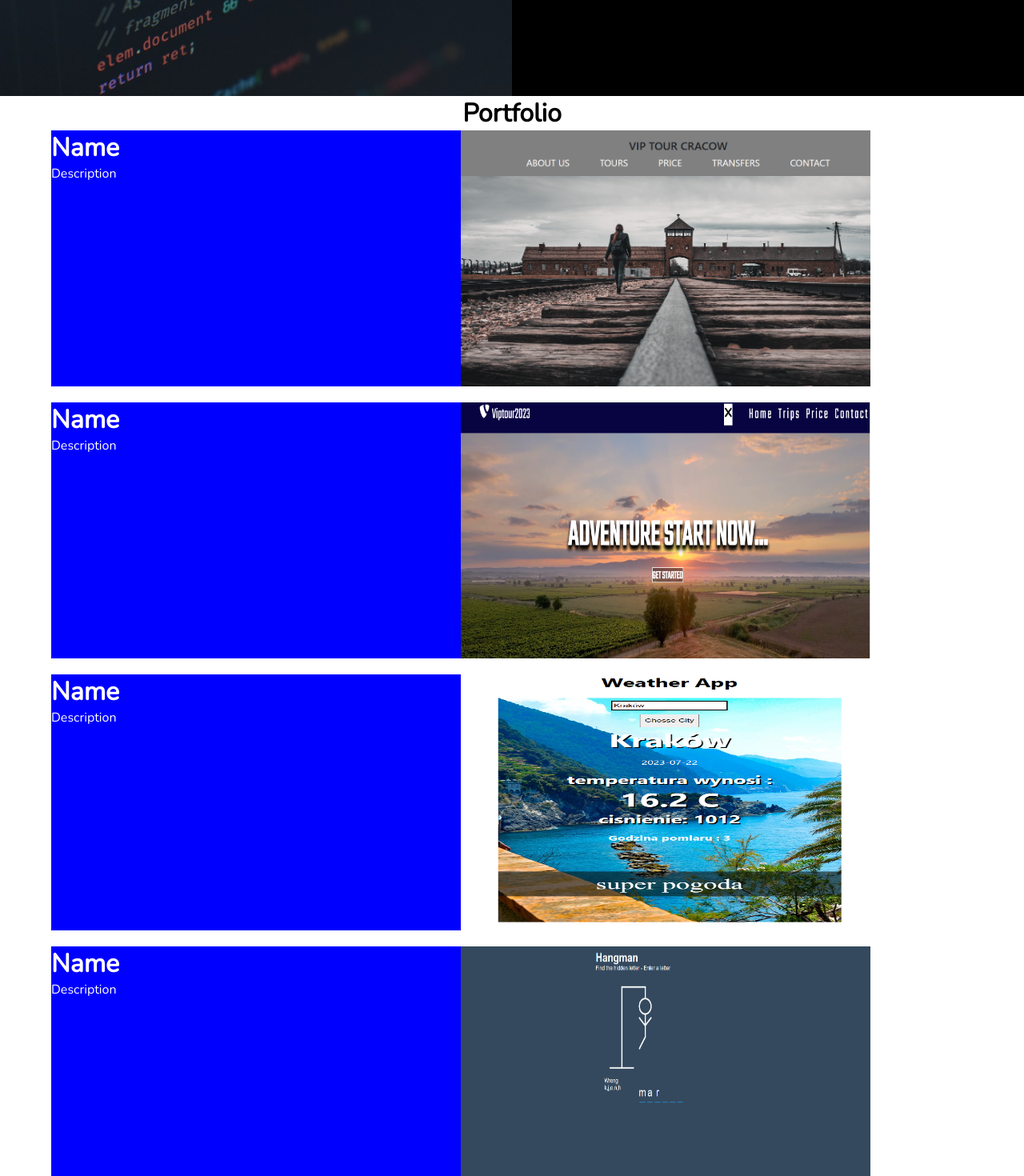
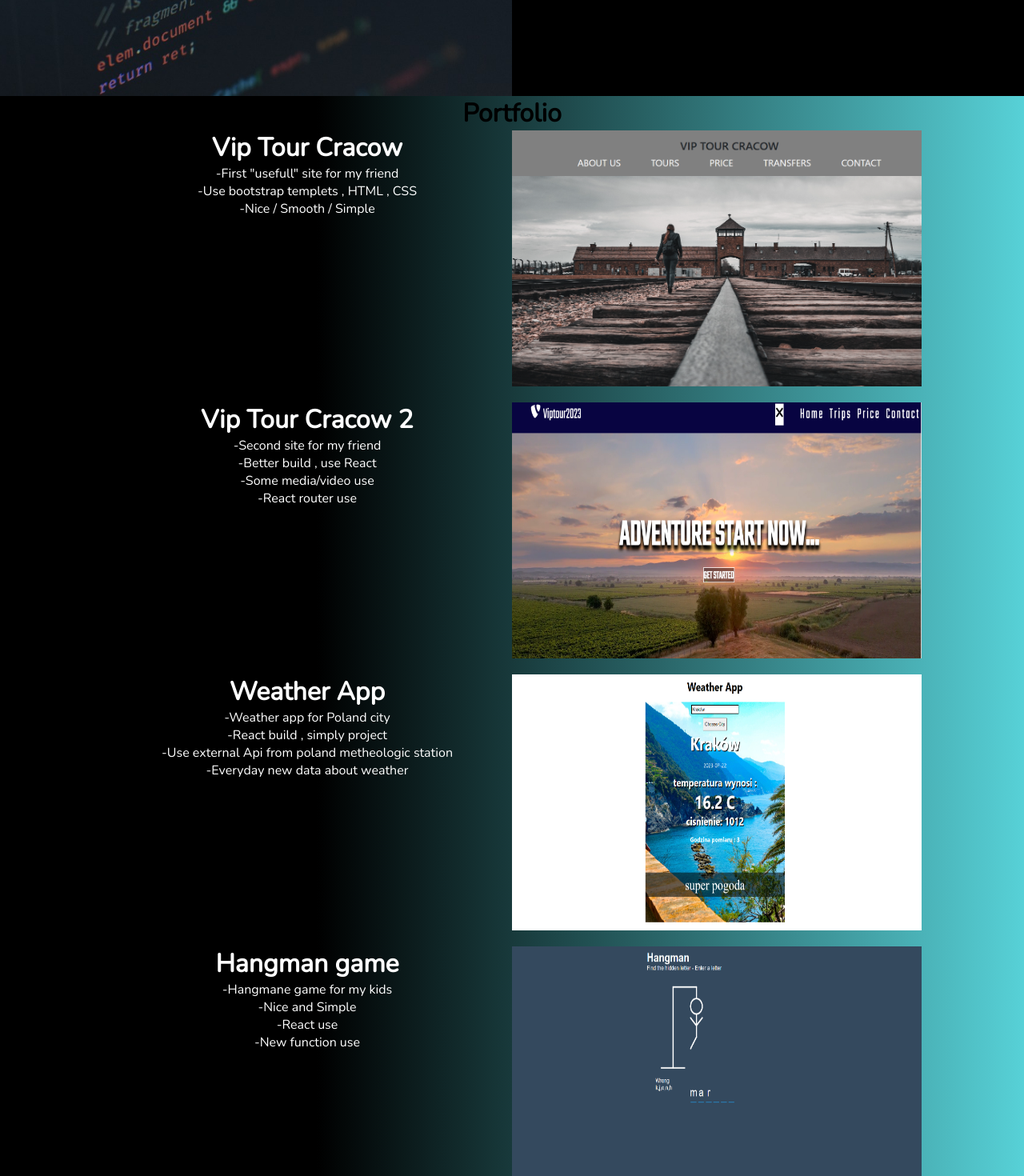
Before and after one commit to marcinoles87/mysite, a React (Create React App) app: page / in a window 1280 px wide. Shown: the part 2500-3970 px from the top of the page at 80% size. Built offline with nearby package versions, Linux system fonts and the light colour scheme.

Commit message:
work with portfolio section

```diff
--- a/src/components/Portfolio.js
+++ b/src/components/Portfolio.js
@@ -15,8 +15,10 @@ function Portfolio() {
         <div className='portfolio-projects'>
 
             <div className='portfolio-description'>
-                <h1>Name</h1>
-                <p>Description</p>
+                <h1>Vip Tour Cracow</h1>
+                <p>-First "usefull" site for my friend</p>
+                <p>-Use bootstrap templets , HTML , CSS</p>
+                <p>-Nice / Smooth / Simple</p>
             </div>
 
             <div className='portfolio-link'>
@@ -27,8 +29,11 @@ function Portfolio() {
         <div className='portfolio-projects'>
 
             <div className='portfolio-description'>
-                <h1>Name</h1>
-                <p>Description</p>
+                <h1>Vip Tour Cracow 2</h1>
+                <p>-Second site for my friend</p>
+                <p>-Better build , use React</p>
+                <p>-Some media/video use</p>
+                <p>-React router use</p>
             </div>
 
             <div className='portfolio-link'>
@@ -39,8 +44,11 @@ function Portfolio() {
         <div className='portfolio-projects'>
 
             <div className='portfolio-description'>
-                <h1>Name</h1>
-                <p>Description</p>
+                <h1>Weather App</h1>
+                <p>-Weather app for Poland city</p>
+                <p>-React build , simply project</p>
+                <p>-Use external Api from poland metheologic station</p>
+                <p>-Everyday new data about weather</p>
             </div>
 
             <div className='portfolio-link'>
@@ -51,8 +59,11 @@ function Portfolio() {
         <div className='portfolio-projects'>
 
             <div className='portfolio-description'>
-                <h1>Name</h1>
-                <p>Description</p>
+                <h1>Hangman game</h1>
+                <p>-Hangmane game for my kids</p>
+                <p>-Nice and Simple</p>
+                <p>-React use</p>
+                <p>-New function use</p>
             </div>
 
             <div className='portfolio-link'>
--- a/src/components/Projects.js
+++ b/src/components/Projects.js
@@ -21,11 +21,11 @@ function Projects() {
         </div>
 
         <div className='project-skill-person'>
-            <h1>Tech skill</h1>
+            <h1>Tech skills</h1>
             <h3>HTML</h3>
             <h3>CSS / SaSS</h3>
             <h3>JS / React</h3>
-            <h3></h3>
+
         </div>
 
         <div className='project-githubwork'>
--- a/src/components/portfolio.scss
+++ b/src/components/portfolio.scss
@@ -1,6 +1,8 @@
 .portfolio-container{
     width: 100vw;
-    height: 100vh;
+    background: rgb(63,228,251);
+    background: rgb(0,0,0);
+    background: linear-gradient(90deg, rgba(0,0,0,1) 31%, rgba(87,209,215,1) 100%);
 
 
     .portfolio-name{
@@ -12,17 +14,17 @@
         flex-direction: row;
         justify-content: center;
         margin-bottom: 20px;
+        text-align: center;
 
 
         .portfolio-description{
             width: 40vw;
             height: 40vh;
-            background-color: blue;
             color: white;
         }
 
         .portfolio-link{
-            width: 50vw;
+            width: 40vw;
              height: 40vh;
             // background-color: gray;
 
```
Also changed, not shown: src/components/img/weather.png.
